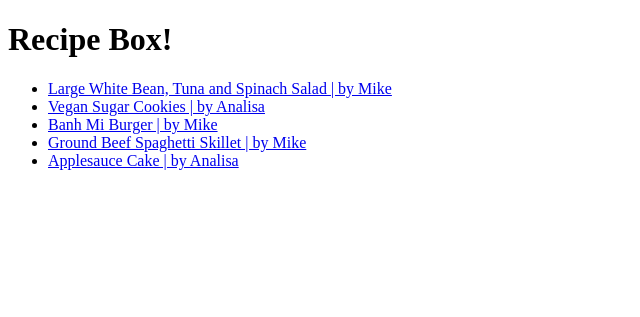
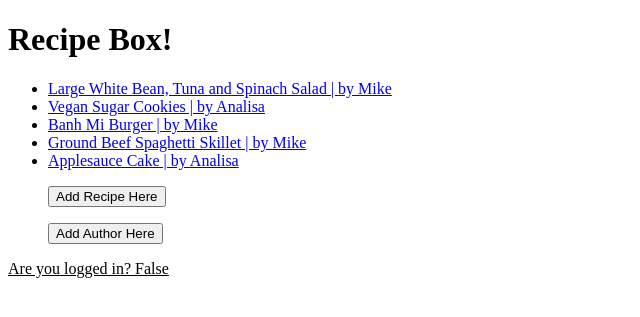
Before and after one commit to mprodhan/recipe-box, a Django app: page / in a window 1280 px wide. Shown: the top 317 px of the page, without its empty margins (0-640 px from the left). Run offline with Django 3.2, Linux system fonts and the light colour scheme; data comes from the database, SQL or seed files in the repository.

Commit message:
Add files via upload

```diff
--- a/info/templates/index.html
+++ b/info/templates/index.html
@@ -12,10 +12,26 @@
         {% for recipe in recipes %}
 
         <li>
-
             <a href="/recipe/{{recipe.id}}">{{ recipe.title }} | by {{ recipe.author }}</a>
         </li>
+
         {% endfor %}
     </ul>
+        <ul>
+            <div id="top_menu">
+                <a href="/recipeadd">
+                    <button>Add Recipe Here</button>
+                </a><p>
+                <a href="/authoradd">
+                    <button>Add Author Here</button>
+                </a>
+            </div>
+        </ul>
+
+        <u>
+            Are you logged in? {{ request.user.is_authenticated }}
+        </u>
+    </ul>
+
 </body>
 </html>
```
